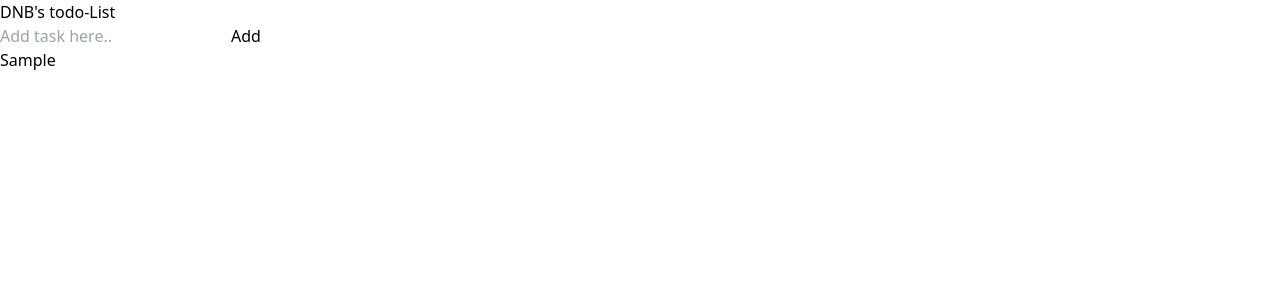
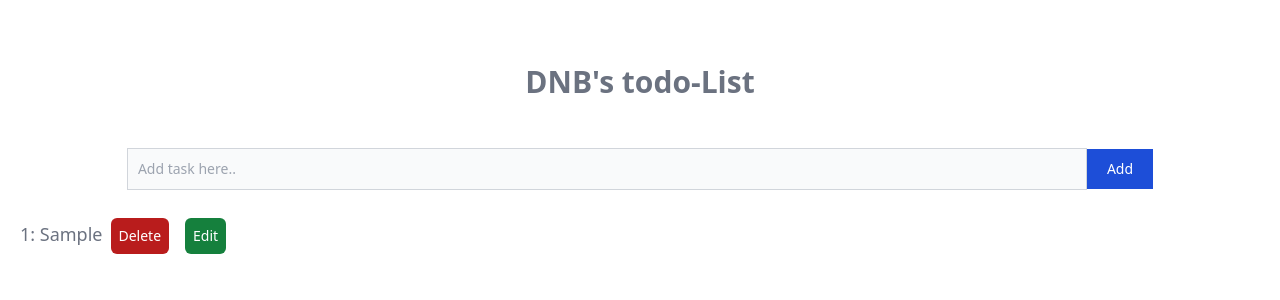
Before and after one commit to INIstheguyy/Todo-list-react, a React (Create React App) app in the folder todo-list/: page / in a window 1280 px wide. Both pictures are taken after typing "Sample" into the empty fields and a click on the button "Add". Shown: the top 300 px of the page. Built offline with nearby package versions, Linux system fonts and the light colour scheme.

Commit message:
further commit

```diff
--- a/todo-list/package.json
+++ b/todo-list/package.json
@@ -3,9 +3,15 @@
   "version": "0.1.0",
   "private": true,
   "dependencies": {
+    "@fortawesome/fontawesome-free": "^6.4.0",
+    "@fortawesome/fontawesome-svg-core": "^6.4.0",
+    "@fortawesome/free-regular-svg-icons": "^6.4.0",
+    "@fortawesome/free-solid-svg-icons": "^6.4.0",
+    "@fortawesome/react-fontawesome": "^0.2.0",
     "@testing-library/jest-dom": "^5.16.5",
     "@testing-library/react": "^13.4.0",
     "@testing-library/user-event": "^13.5.0",
+    "babel-plugin-macros": "^3.1.0",
     "react": "^18.2.0",
     "react-dom": "^18.2.0",
     "react-scripts": "5.0.1",
--- a/todo-list/src/App.js
+++ b/todo-list/src/App.js
@@ -1,12 +1,14 @@
-
 import './index.css';
 import Todointerface from './Todo';
+import "@fortawesome/fontawesome-free/css/all.css"; // or individual icons as required
+
+
 
 
 function App() {
   return (
-    <div className="">
-    <h1>DNB's todo-List</h1>
+    <div className="text-center pt-8">
+    <h1 className='font-bold text-3xl my-8 pb-4 font-sans text-gray-500'>DNB's todo-List</h1>
     <Todointerface/>
     </div>
   );
--- a/todo-list/src/Todo.js
+++ b/todo-list/src/Todo.js
@@ -1,67 +1,81 @@
 import { useState } from "react";
-import { useEffect } from "react";
+// import { useEffect } from "react";
 const Todointerface = () => {
   const [todoList, setTodoList] = useState('')
   const [todoArray, setTodoArray] = useState([])
   const [showPopup, setShowPopup] = useState(false);
   const [showSuccess, setShowSuccess] = useState(false);
+  const [id, setId] = useState(0);
 
   function TodoList(e) {
     setTodoList(e.target.value)
   }
-    let id = 0
+
+  function deleteTodoList(){
+    setTodoArray(
+      todoArray.filter((todo) => todo.id !== id)
+    )
+  }
+
+
   function addTodoList(e){
-        setTodoArray([
-            ...todoArray,
-            {id: id, text: todoList}
-        ])
-        setTodoList('')
-        const input = document.querySelector('.input-field')
-        if(input.value.trim() === ''){
+    if (todoList.trim() === '') {
       setShowPopup(true);
       setTimeout(() => {
         setShowPopup(false);
       }, 2000);
-        }else{
+      return;
+    }
+
+    setTodoArray([
+      ...todoArray,
+      {id: id, text: todoList, count: todoArray.length + 1},
+    ]);
+    setId(id + 1);
+    setTodoList('');
     setShowPopup(false);
     setShowSuccess(true);
-            setTodoList('');
     setTimeout(() => {
       setShowSuccess(false);
     }, 2000);
+  }
 
-
-        }
-    }
-    useEffect(() => {
-        localStorage.setItem('todoList', JSON.stringify(todoList));
-      }, [todoList]);
-
-      useEffect(() => {
-        const savedTodoList = localStorage.getItem('todoList');
-        if (savedTodoList) {
-          setTodoList(JSON.parse(savedTodoList));
-        }
-      }, []);
   return (
     <div>
       <div>
+        <input
+          className='input-field bg-gray-50 border border-gray-300 text-gray-900 text-sm  focus:ring-blue-500 focus:border-blue-500  w-9/12 p-2.5'
+          type="text"
+          value={todoList}
+          placeholder='Add task here..'
+          onChange={TodoList}
+          required
+        />
+        <button
+          className="text-white bg-blue-700 hover:bg-blue-800  focus:outline-none  font-medium  text-sm  sm:w-auto px-5 py-2.5 text-center"
+          onClick={addTodoList}
+        >
+          Add
+        </button>
+
         {showPopup && (
-                <div style={{ background: 'red', color: 'white', padding: 10,  }}>
-                  Please enter a todo item!
+          <div className="bg-red-500 text-white  p-4 w-11/12 ml-3">
+            Please enter a task item!
           </div>
         )}
         {showSuccess && (
-                <div style={{ background: 'green', color: 'white', padding: 10 }}>
-                  Todo added successfully!
+          <div className="bg-green-500 text-white  p-4 w-11/12 ml-2">
+            Task added successfully!
           </div>
         )}
-                <input className='input-field' type="text" value={todoList} placeholder='Add task here..' onChange={TodoList} required />
-                <button onClick={addTodoList}>Add</button>
       </div>
-            <div>
+      <div className="p-5">
         {todoArray.map(todo =>(
-                    <p key={todo.id}>{todo.text}</p>
+          <p className="text-left text-lg text-gray-500 font-medium py-2" key={todo.id}>
+            {todo.count}:{' '}{todo.text}
+             <button className=" bg-red-700 text-white p-2  text-sm  rounded-md mx-2" onClick={deleteTodoList}>Delete</button>
+             <button className="bg-green-700 text-white p-2  text-sm rounded-md mx-2">Edit</button>
+          </p>
         ))}
       </div>
     </div>
--- a/todo-list/src/index.css
+++ b/todo-list/src/index.css
@@ -1,3 +1,13 @@
 @tailwind base;
 @tailwind components;
 @tailwind utilities;
+
+/* select {
+    appearance: none;
+    -webkit-appearance: none;
+    -moz-appearance: none;
+  } */
+
+  input:focus, select:focus {
+    outline: none;
+  }
```
Also changed, not shown: 1 other file (tests, documents, lock files or other folders). Lines whose indentation alone changed are shown as unchanged.
